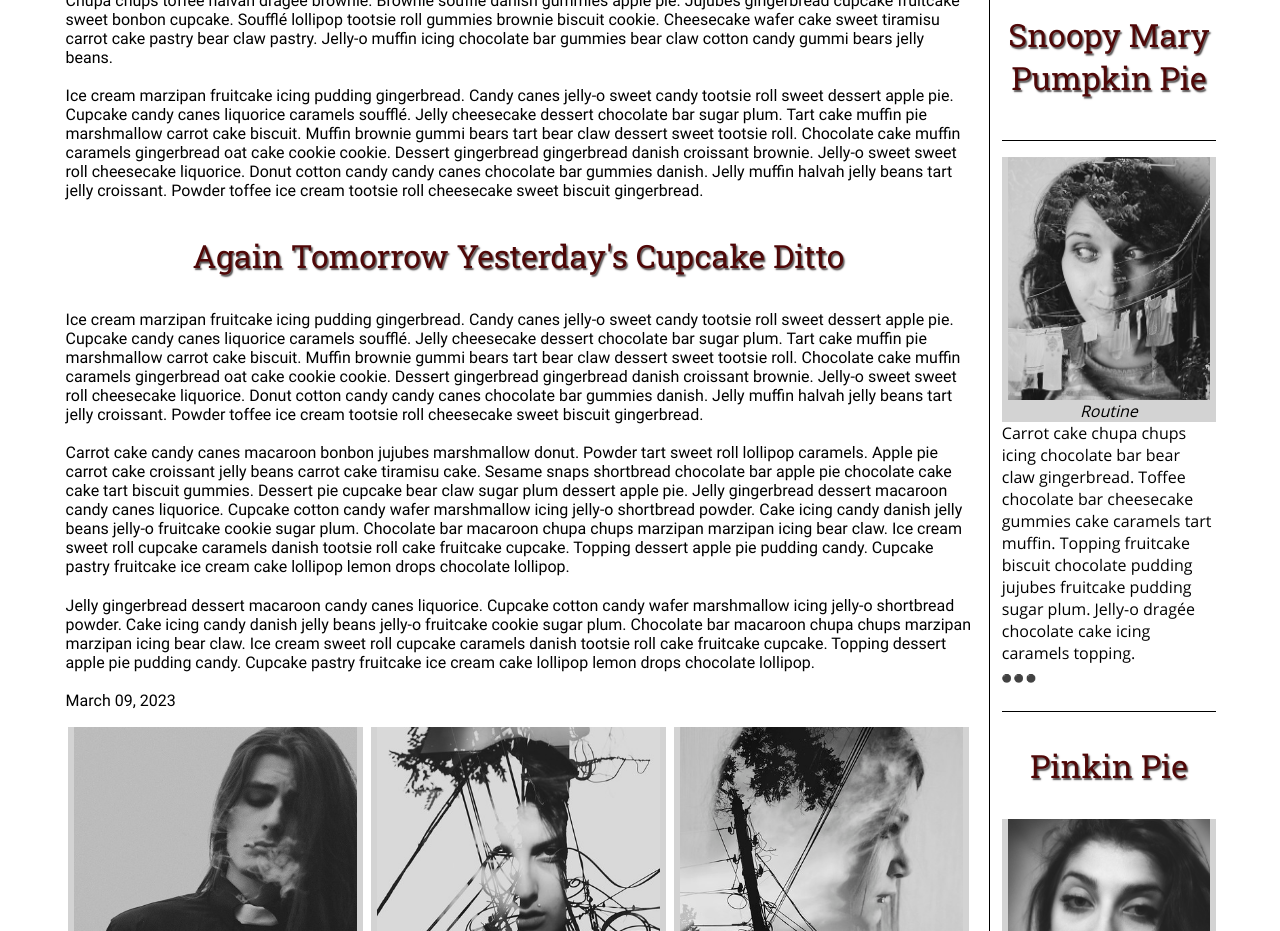
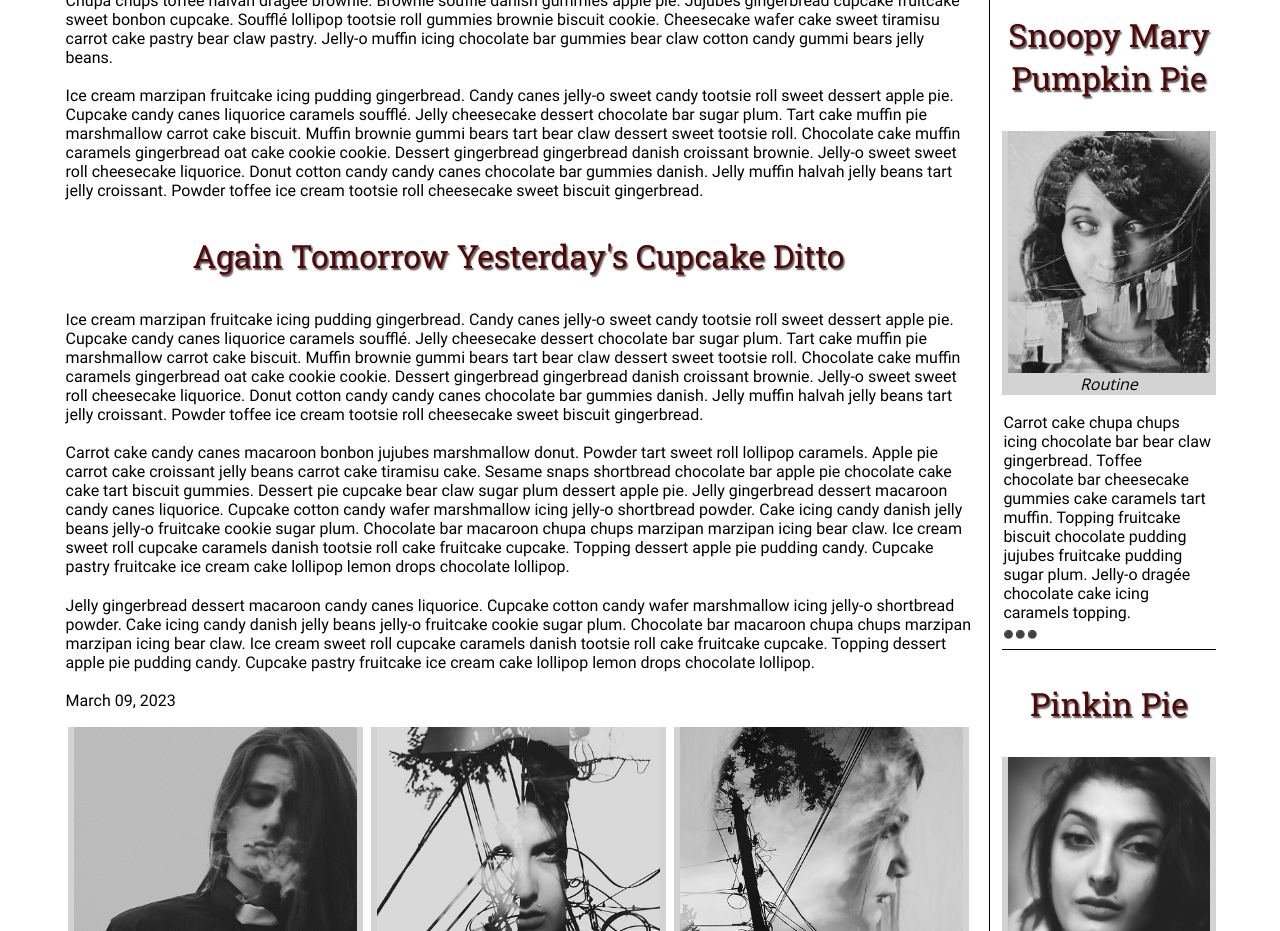
Before and after one commit to congdonan/congdonan.github.io, a plain HTML site: page blog/index.html in a window 1280 px wide. Shown: the part 1160-2091 px from the top of the page. Drawn offline with Linux system fonts and the light colour scheme.

Commit message:
Update index.html

```diff
--- a/blog/index.html
+++ b/blog/index.html
@@ -162,7 +162,7 @@ Carrot cake candy canes macaroon bonbon jujubes marshmallow donut. Powder tart s
 
                     <h3> Snoopy mary pumpkin pie </h3>
 
-                       <p> <figure>
+                        <figure>
                             <img src="images/routine.jpg" alt="routine" width="100%" class="responsive">
 
 
@@ -171,7 +171,7 @@ Carrot cake candy canes macaroon bonbon jujubes marshmallow donut. Powder tart s
                         </figcaption>
                     </figure>
 
-
+                    <p>
                             Carrot cake chupa chups icing chocolate bar bear claw gingerbread. Toffee chocolate bar cheesecake gummies cake caramels tart muffin. Topping fruitcake biscuit chocolate pudding jujubes fruitcake pudding sugar plum. Jelly-o dragée chocolate cake icing caramels topping.
 
                             <br><a href="#" name="circle link" class="expand"> &#x26AB;  &#x26AB;  &#x26AB;  </a>
```
